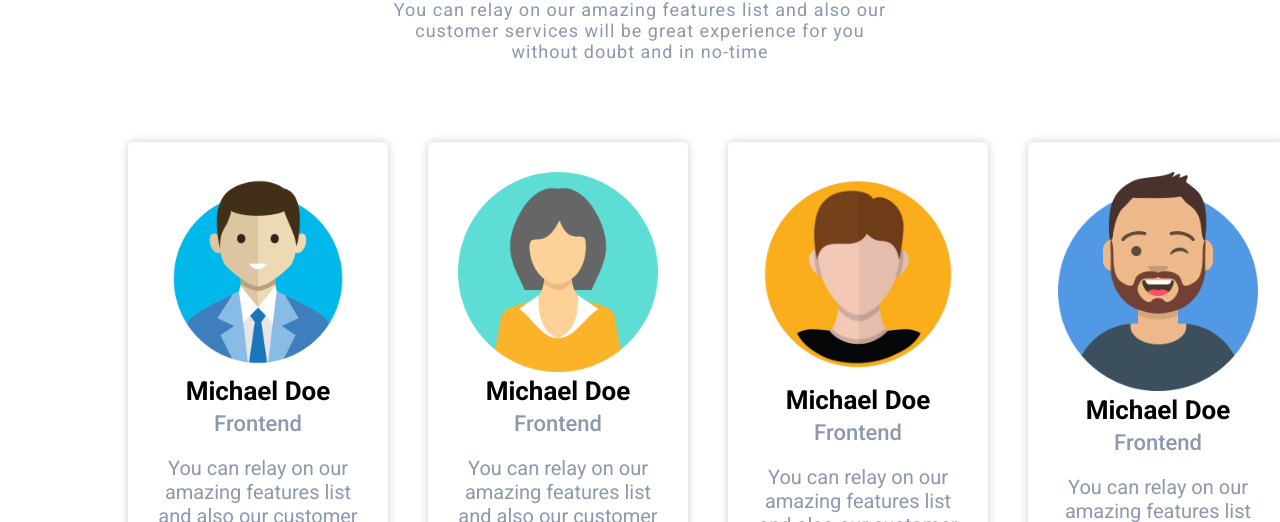
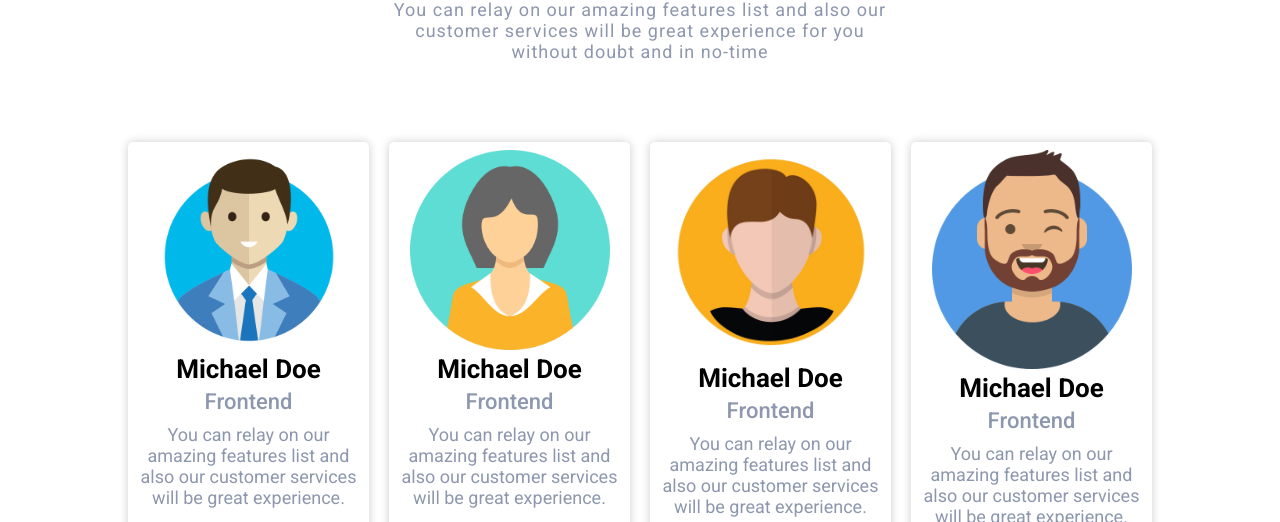
Before and after one commit to SamiulIslam017/new-year-plan, a plain HTML site: page index.html in a window 1280 px wide. Shown: the part 2739-3261 px from the top of the page. Drawn offline with Linux system fonts and the light colour scheme.

Commit message:
revision

```diff
--- a/css/style.css
+++ b/css/style.css
@@ -190,11 +190,11 @@ footer{
   .team-members{
     display: flex;
     justify-content: space-between;
-    gap: 40px;
+    gap: 20px;
   }
   .team{
     box-shadow: 0 0 10px rgba(0,0,0,.2);
-    padding: 30px;
+    padding: 8px;
     border-radius: 5px;
   }
   .team img {
@@ -205,12 +205,12 @@ footer{
   }
   .team h4 {
     font-size: 22px;
-    margin: 5px 0 20px;
+    margin: 5px 0 10px;
     color: #8D97AD;
     font-weight: 500;
   }
   .team p {
-    font-size: 20px;
+    font-size: 18px;
     color: #8D97AD;
   }
 
```
